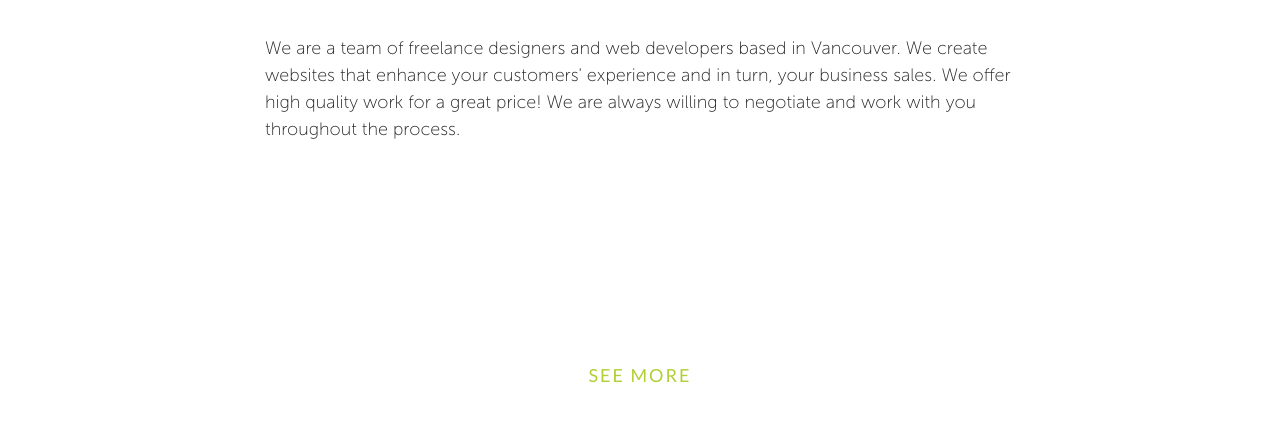
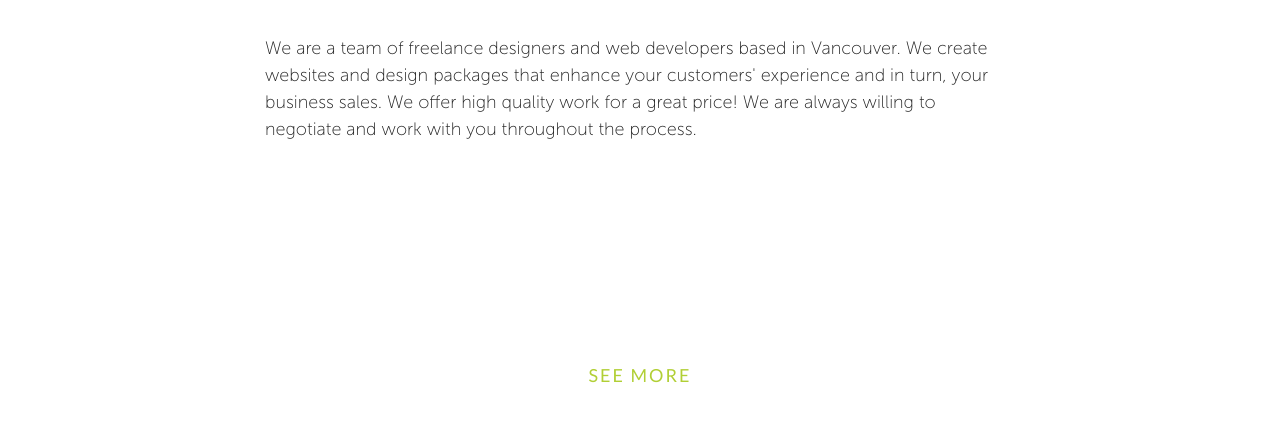
Before and after one commit to vivifydesign/vivifydesign.github.io, a website: page index.html in a window 1280 px wide. Shown: the part 370-800 px from the top of the page. Drawn offline with nearby package versions, Linux system fonts and the light colour scheme; a web font is replaced by a local one.

Commit message:
Updated bio and deleted commented code

```diff
--- a/index.html
+++ b/index.html
@@ -66,37 +66,10 @@
         <div class="text-center">
             <img id="vivify-logo" class="animated fadeInUp" src="img/logo/logo-s.png"/>
         </div>
-        <!--
-        <div class="container">
-            <div class="row">
-                <div class="col-sm-7">
-                    <div class="header-content">
-                        <div class="header-content-inner">
-                            <h1>New Age is an app landing page that will help you beautifully showcase your new mobile app, or anything else!</h1>
-                            <a href="#download" class="btn btn-outline btn-xl page-scroll">Start Now for Free!</a>
-                        </div>
-                    </div>
-                </div>
-                <div class="col-sm-5">
-                    <div class="device-container">
-                        <div class="device-mockup iphone6_plus portrait white">
-                            <div class="device">
-                                <div class="screen">
-                                    <img src="img/demo-screen-1.jpg" class="img-responsive" alt="">
-                                </div>
-                                <div class="button">
-                                </div>
-                            </div>
-                        </div>
-                    </div>
-                </div>
-            </div>
-        </div>
-        -->
         <div class="container wow fadeIn" data-wow-delay="0.6s">
             <div class="row">
                 <div class="col-sm-8 col-sm-offset-2">
-                    <p>We are a team of freelance designers and web developers based in Vancouver. We create websites that enhance your customers' experience and in turn, your business sales.
+                    <p>We are a team of freelance designers and web developers based in Vancouver. We create websites and design packages that enhance your customers' experience and in turn, your business sales.
                     We offer high quality work for a great price! We are always willing to negotiate and work with you throughout the process.</p>
                 </div>
             </div>
@@ -155,15 +128,7 @@
                             </div>
                         </div>
                     </div>
-                </div>
-                <!--<div class="col-md-8 col-md-offset-2">
-                    <h2 class="section-heading">Discover what all the buzz is about!</h2>
-                    <p>Our app is available on any mobile device! Download now to get started!</p>
-                    <div class="badges">
-                        <a class="badge-link" href="#"><img src="img/google-play-badge.svg" alt=""></a>
-                        <a class="badge-link" href="#"><img src="img/app-store-badge.svg" alt=""></a>
-                    </div>
-                </div>-->
+		</div>
             </div>
         </div>
     </section>
```
